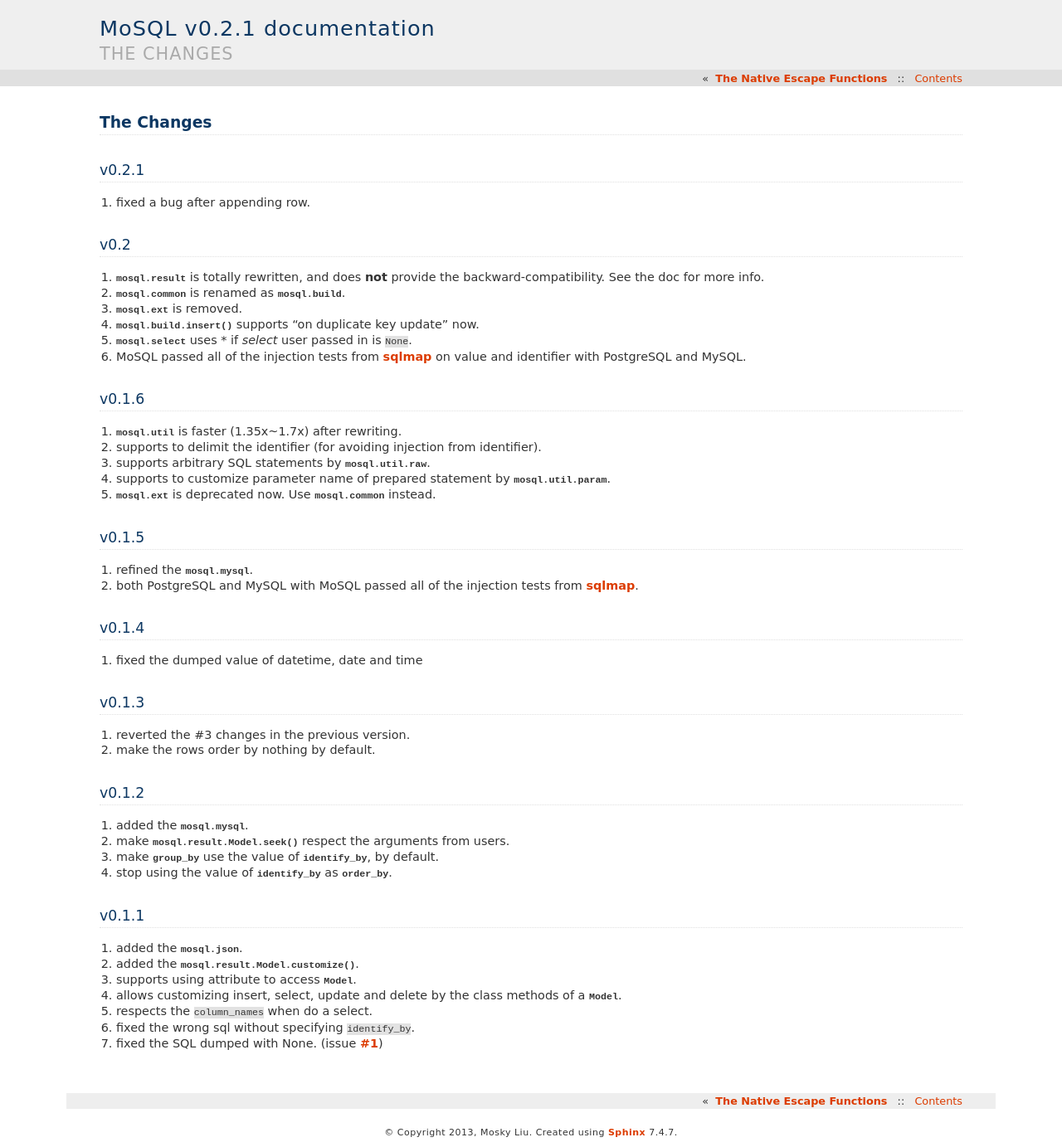
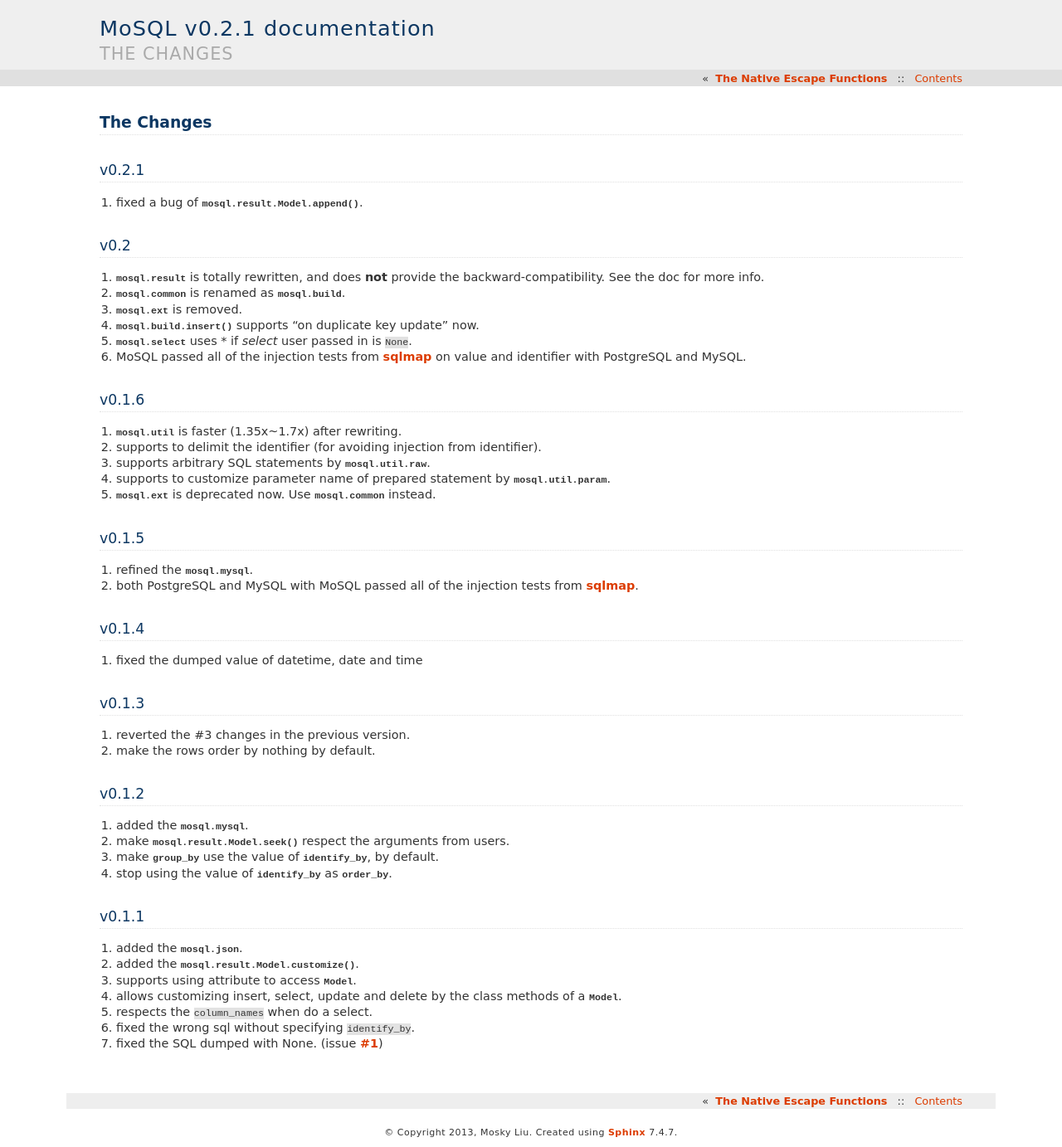
Before and after one commit to moskytw/mosql, a Sphinx documentation site: the page built from docs/changes.rst, in a window 1280 px wide. Shown: the whole page at 83% size. Built offline with Sphinx 7.4.7, drawn with Linux system fonts in a browser that asks for light colours.

Commit message:
reworded v0.2.1 log

```diff
--- a/docs/changes.rst
+++ b/docs/changes.rst
@@ -5,7 +5,7 @@
 v0.2.1
 ------
 
-1. fixed a bug after appending row.
+1. fixed a bug of :meth:`mosql.result.Model.append`.
 
 v0.2
 ----
```
